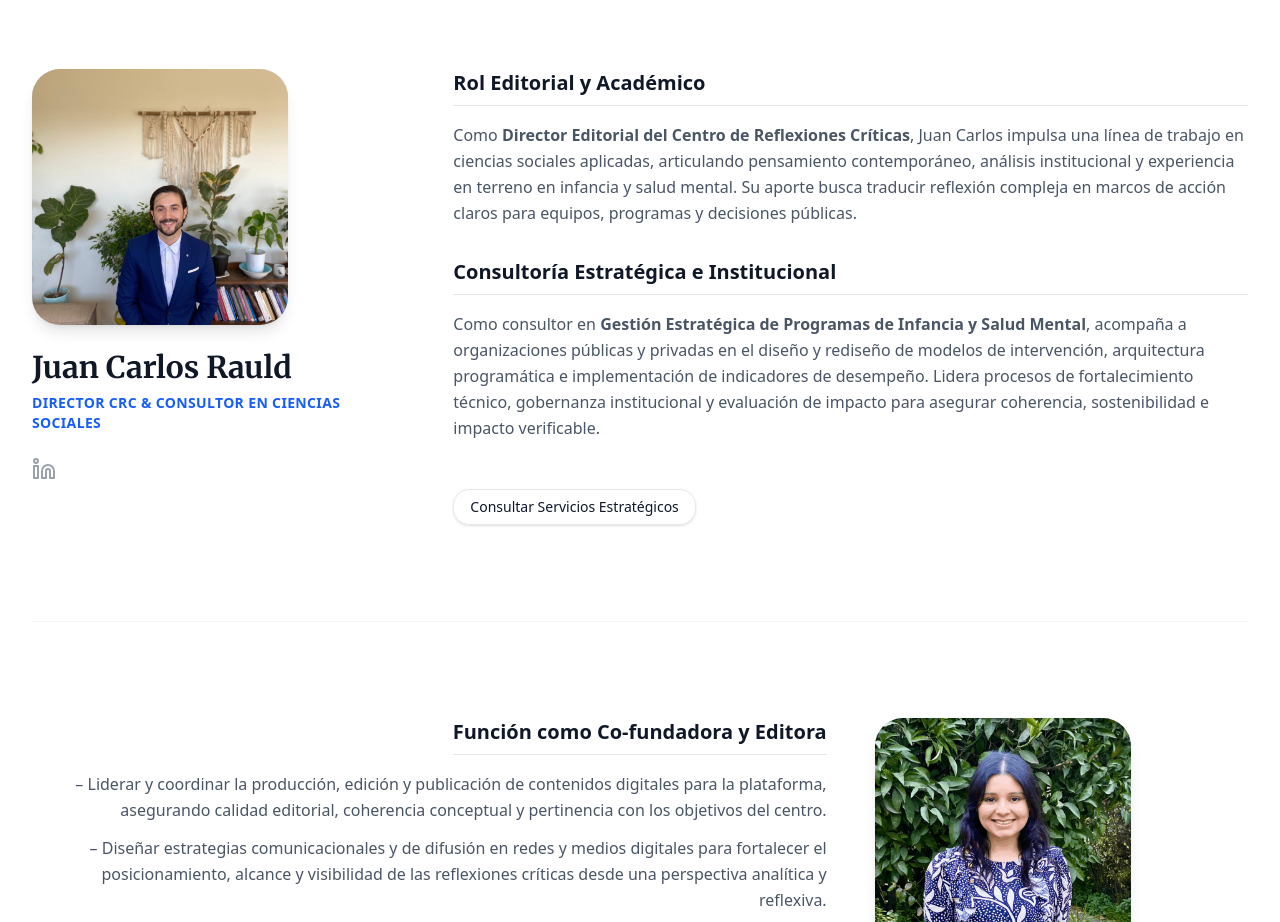
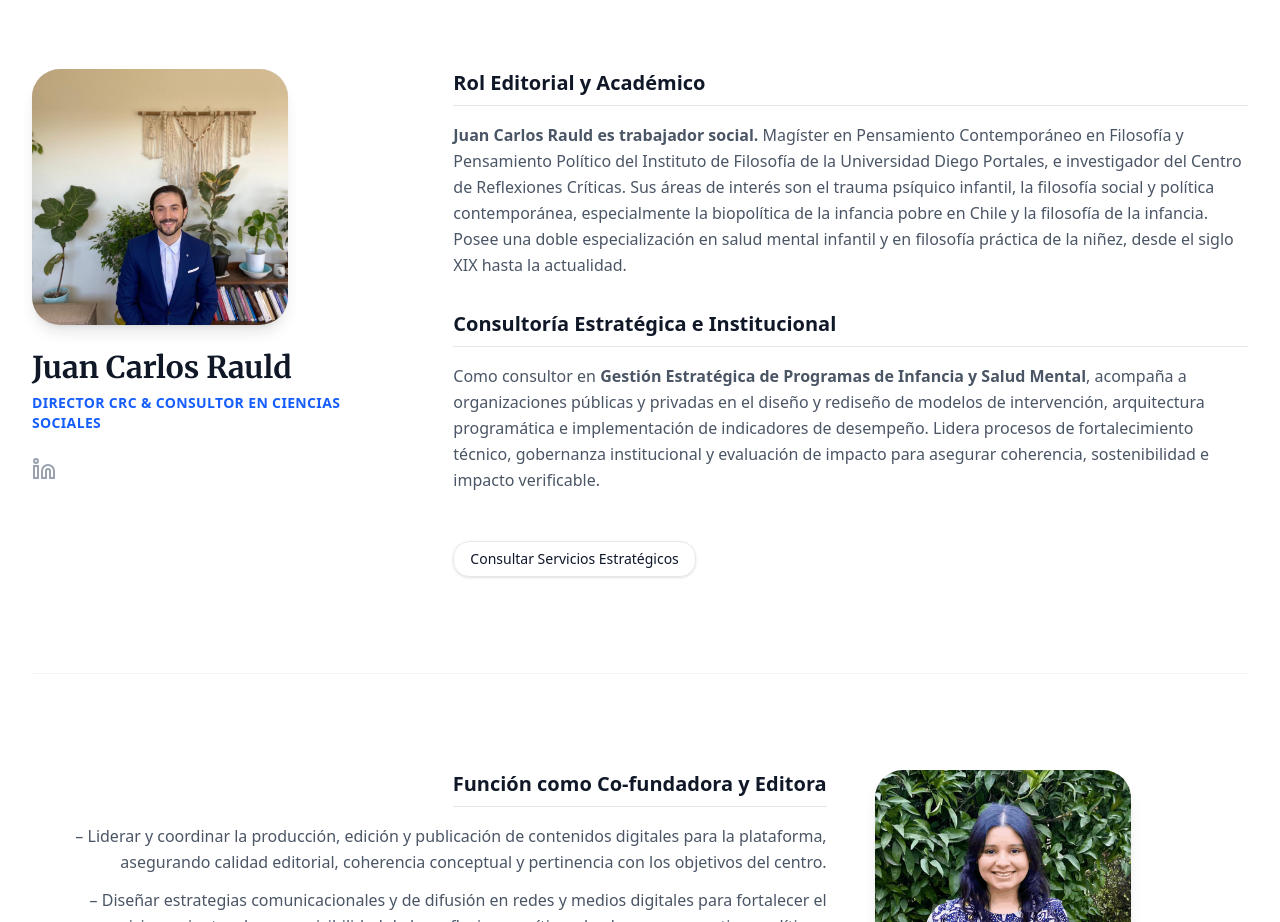
Before and after one commit to hh2fc24/centroreflexion, a Next.js app: page /conocenos in a window 1280 px wide. Shown: the part 1100-2022 px from the top of the page. Built offline with nearby package versions, Linux system fonts and the light colour scheme.

Commit message:
Actualizar perfil editorial de Juan Carlos en Conócenos

```diff
--- a/app/conocenos/page.tsx
+++ b/app/conocenos/page.tsx
@@ -101,7 +101,7 @@ export default function About() {
                             <div>
                                 <h4 className="text-xl font-semibold text-gray-900 mb-4 border-b border-gray-200 pb-2">Rol Editorial y Académico</h4>
                                 <p className="text-gray-600 leading-relaxed">
-                                    Como <strong>Director Editorial del Centro de Reflexiones Críticas</strong>, Juan Carlos impulsa una línea de trabajo en ciencias sociales aplicadas, articulando pensamiento contemporáneo, análisis institucional y experiencia en terreno en infancia y salud mental. Su aporte busca traducir reflexión compleja en marcos de acción claros para equipos, programas y decisiones públicas.
+                                    <strong>Juan Carlos Rauld es trabajador social.</strong> Magíster en Pensamiento Contemporáneo en Filosofía y Pensamiento Político del Instituto de Filosofía de la Universidad Diego Portales, e investigador del Centro de Reflexiones Críticas. Sus áreas de interés son el trauma psíquico infantil, la filosofía social y política contemporánea, especialmente la biopolítica de la infancia pobre en Chile y la filosofía de la infancia. Posee una doble especialización en salud mental infantil y en filosofía práctica de la niñez, desde el siglo XIX hasta la actualidad.
                                 </p>
                             </div>
                             <div>
```
